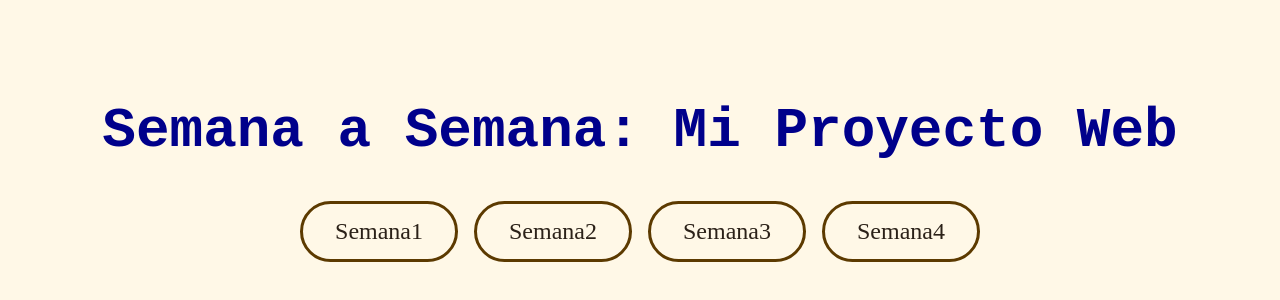
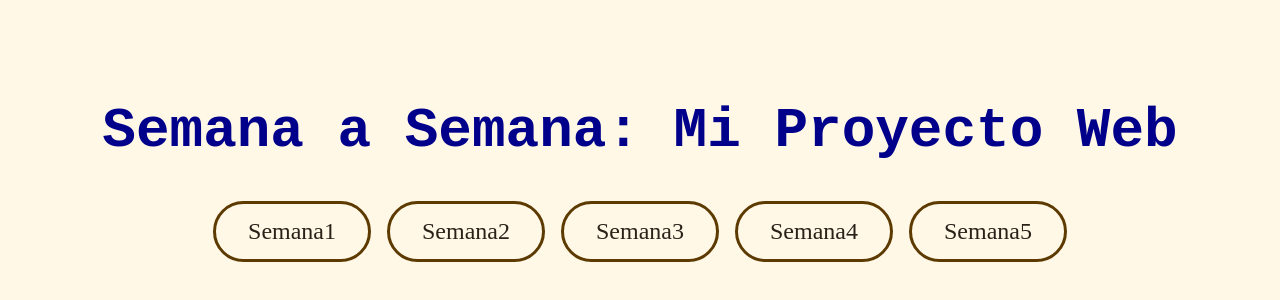
Before and after one commit to chrisfort123/programacion-web1, a plain HTML site: page index.html in a window 1280 px wide. Shown: the part 254-554 px from the top of the page. Drawn offline with Linux system fonts and the light colour scheme.

Commit message:
Add link to Semana5 in index.html

```diff
--- a/index.html
+++ b/index.html
@@ -15,6 +15,7 @@
             <li><a href="semana02/index.html">Semana2</a></li>
             <li><a href="semana3/index.html">Semana3</a></li>
             <li><a href="semana4/index.html">Semana4</a></li>
+             <li><a href="semana5/semana5/index.html">Semana5</a></li>
         </ul>
     </nav>
 </body>
```
